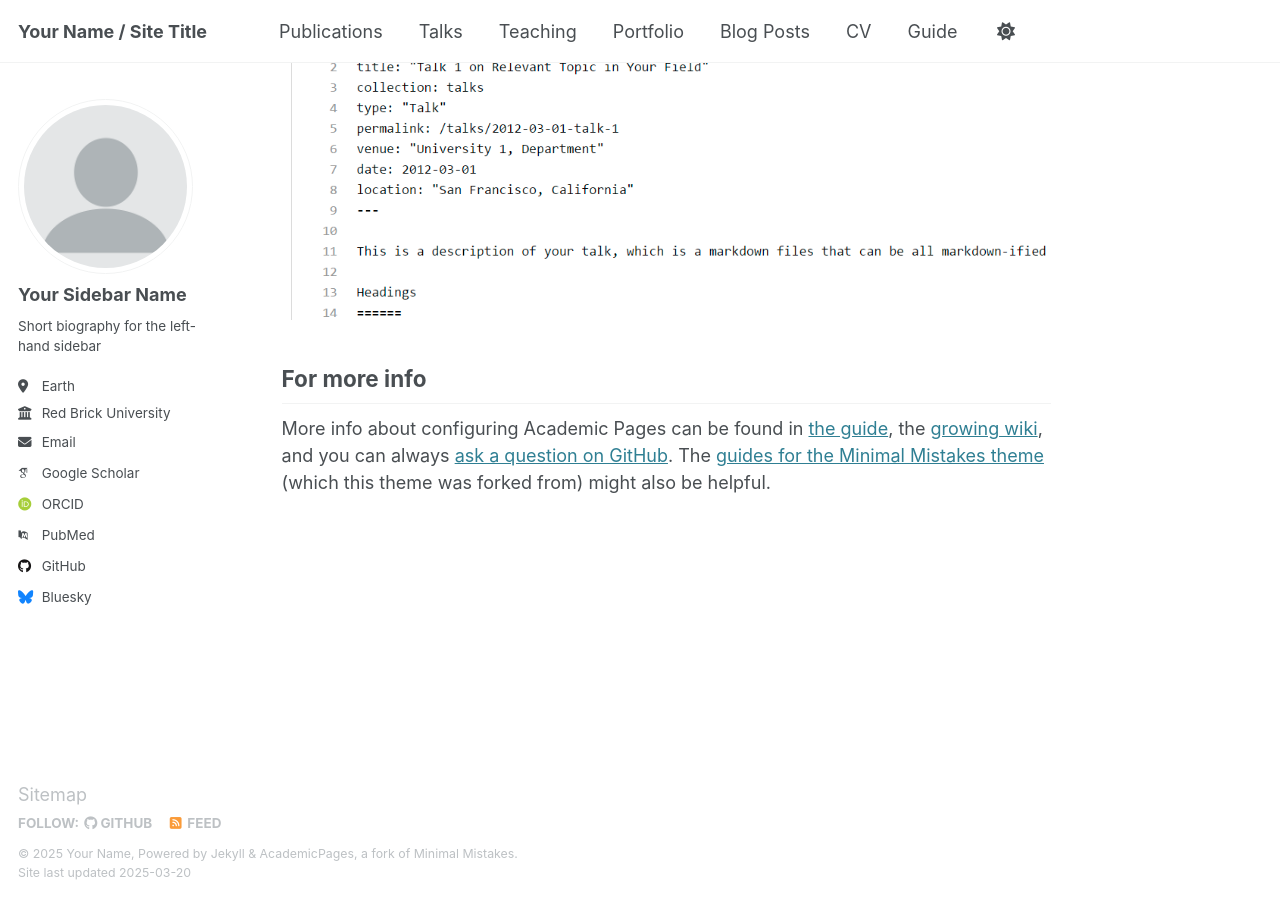
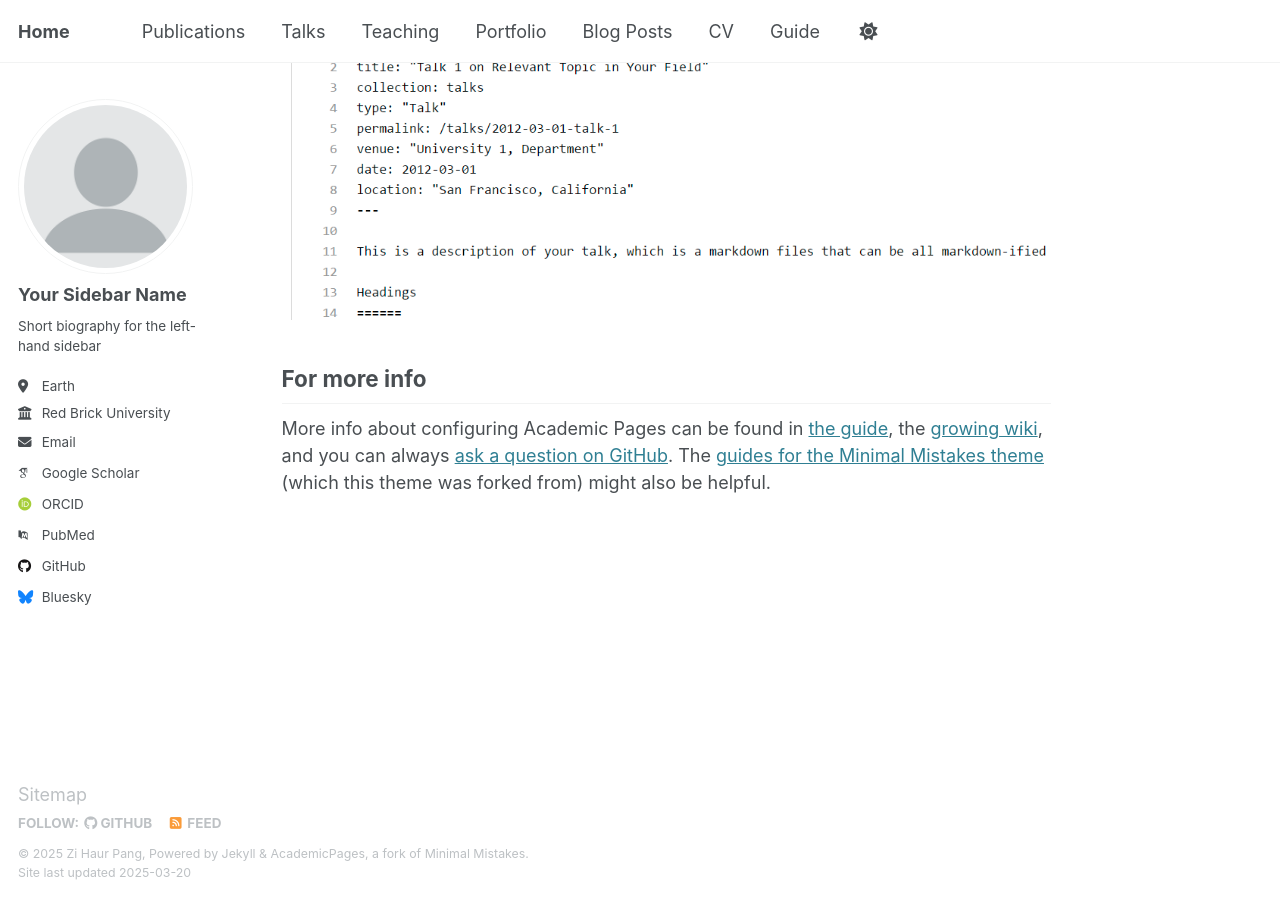
Before and after one commit to zihaurpang/zihaurpang_dev.github.io, a Jekyll site: the page built from _pages/about.md, in a window 1280 px wide and 900 px high, scrolled down 2635 px. Built offline with Jekyll 4.4.1, drawn with Linux system fonts in a browser that asks for light colours; some web fonts are replaced.

Commit message:
Update _config.yml

```diff
--- a/_config.yml
+++ b/_config.yml
@@ -9,13 +9,13 @@
 # Basic Site Settings
 locale                   : "en-US"
 site_theme               : "default"
-title                    : "Your Name / Site Title"
+title                    : "Home"
 title_separator          : "-"
-name                     : &name "Your Name"
+name                     : &name "Zi Haur Pang"
 description              : &description "personal description"
-url                      : https://academicpages.github.io # the base hostname & protocol for your site e.g. "https://[your GitHub username].github.io"
+url                      : https://zihaurpang.github.io # the base hostname & protocol for your site e.g. "https://[your GitHub username].github.io"
 baseurl                  : "" # the subpath of your site, e.g. "/blog"
-repository               : "academicpages/academicpages.github.io"
+repository               : "zihaurpang/zihaurpang.github.io"
 
 # Site Author - The following control what appear as part of the author content on the side bar.
 #               If a field is blank the icon and link will not appear, otherwise it will be shown.
```
